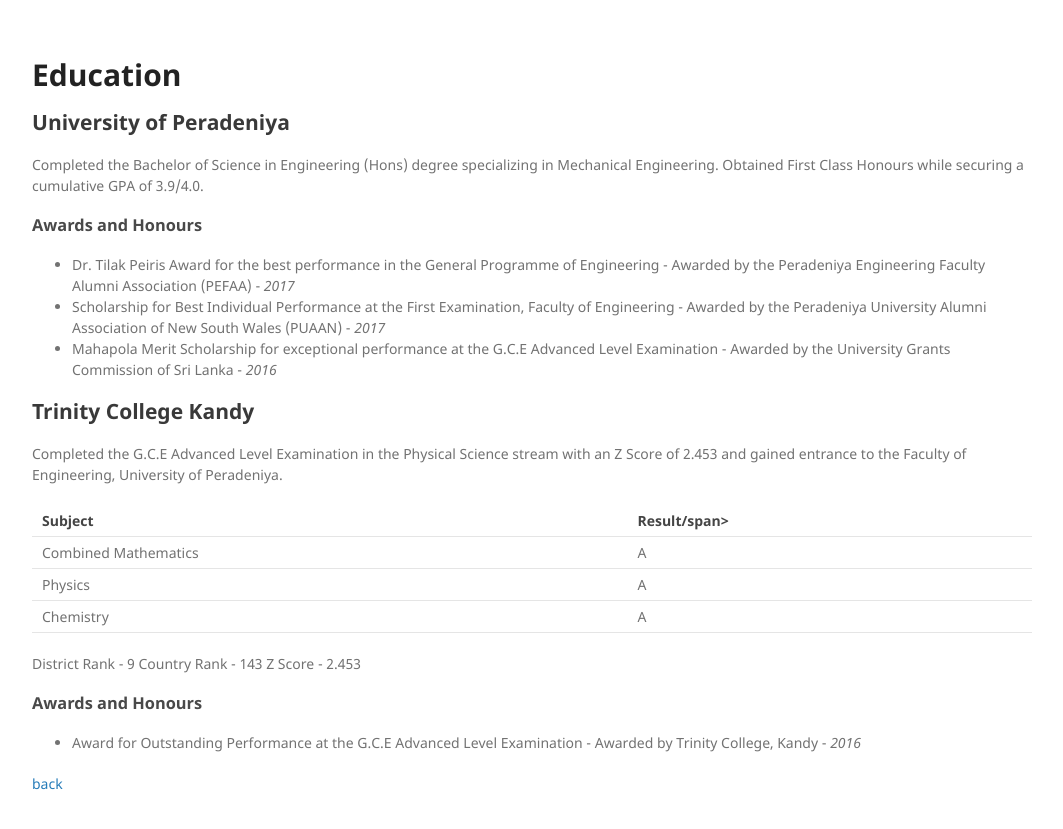
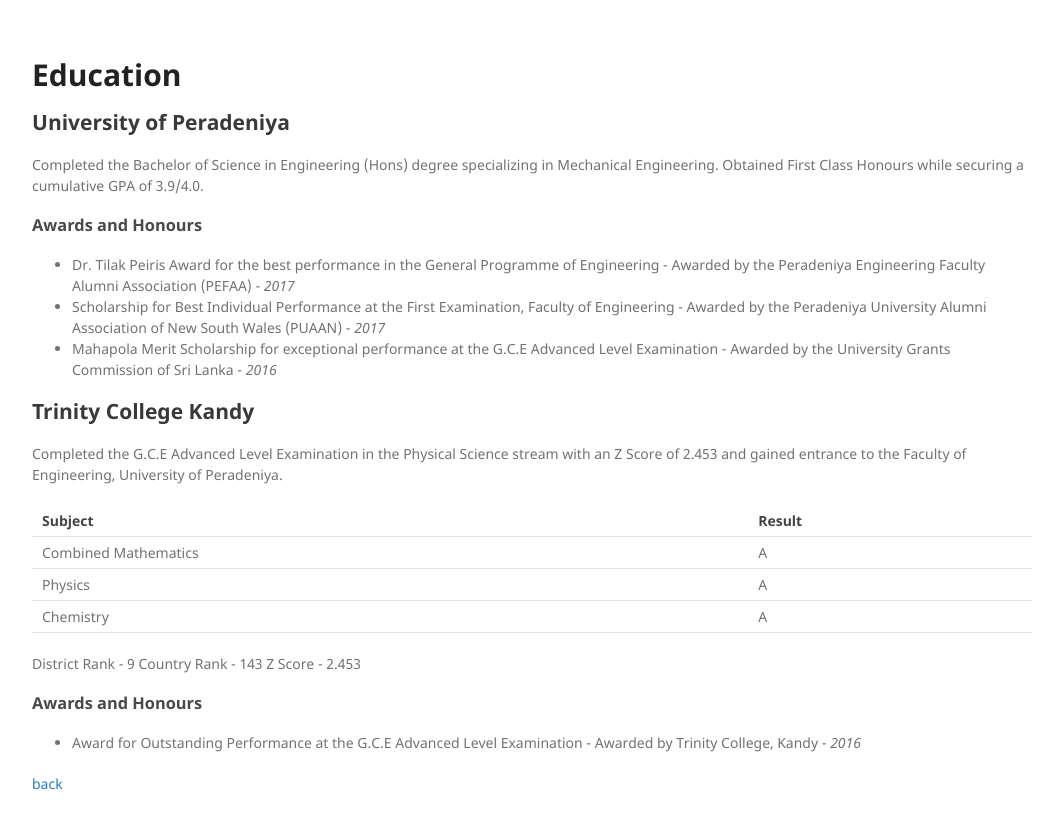
Before and after one commit to rajinthss/rajinthss.github.io, a Jekyll site: the page built from education.md, in a window 1280 px wide. Shown: the top 829 px of the page, without its empty margins (178-1241 px from the left). Built offline with Jekyll 4.4.1, drawn with Linux system fonts in a browser that asks for light colours; our own code applies the rules of GitHub Pages for plain Markdown files.

Commit message:
Update education.md

```diff
--- a/education.md
+++ b/education.md
@@ -18,7 +18,7 @@ Completed the Bachelor of Science in Engineering (Hons) degree specializing in M
 
 Completed the G.C.E Advanced Level Examination in the Physical Science stream with an Z Score of 2.453 and gained entrance to the Faculty of Engineering, University of Peradeniya.
 
-| <span style="display: inline-block; width:100px">Subject</span>  | <span style="display: inline-block; width:100px">Result/span>  |
+| <span style="display: inline-block; width:50px">Subject</span>  | <span style="display: inline-block; width:50px">Result</span>  |
 | --- | --- |
 | Combined Mathematics  | A  |
 | Physics  | A |
```
